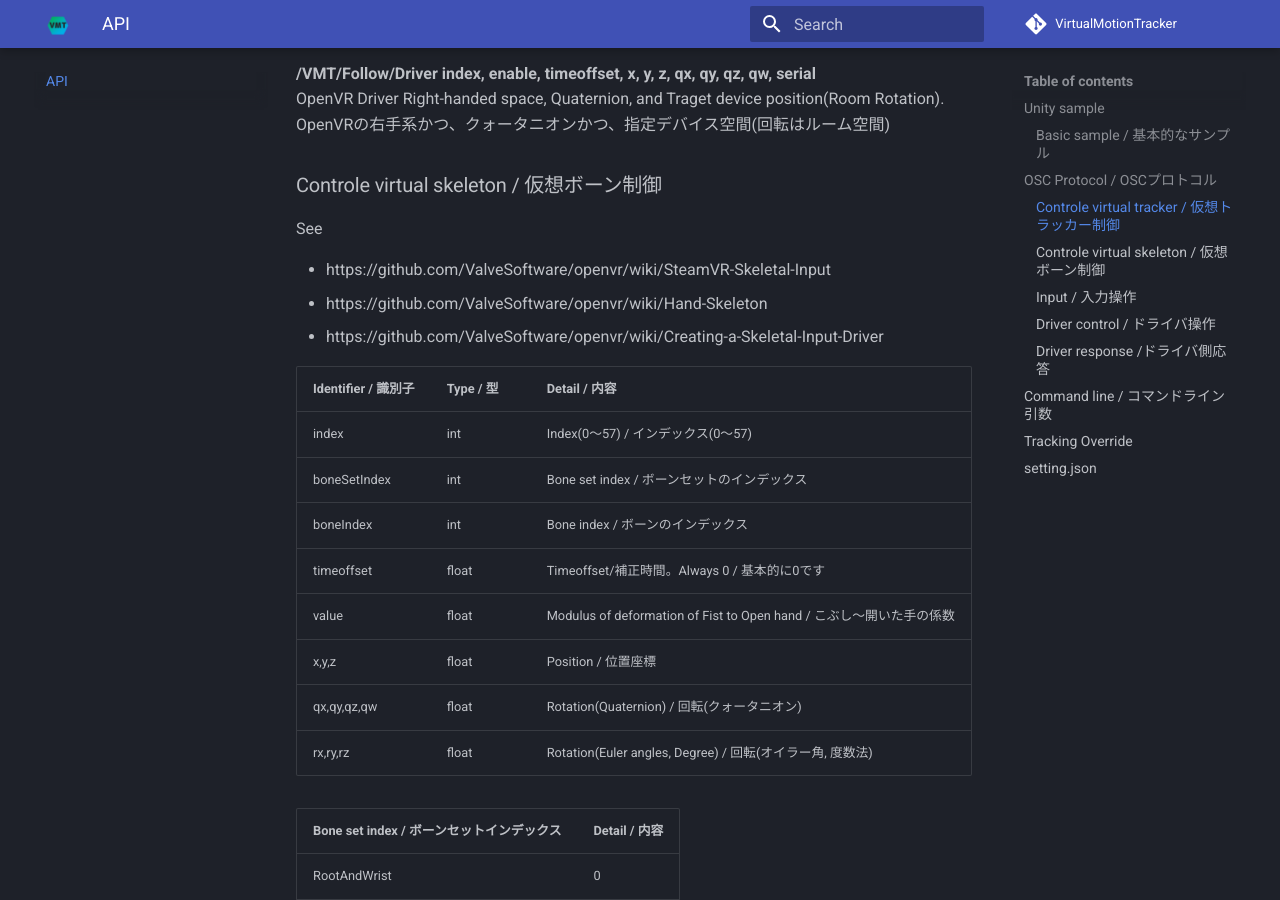
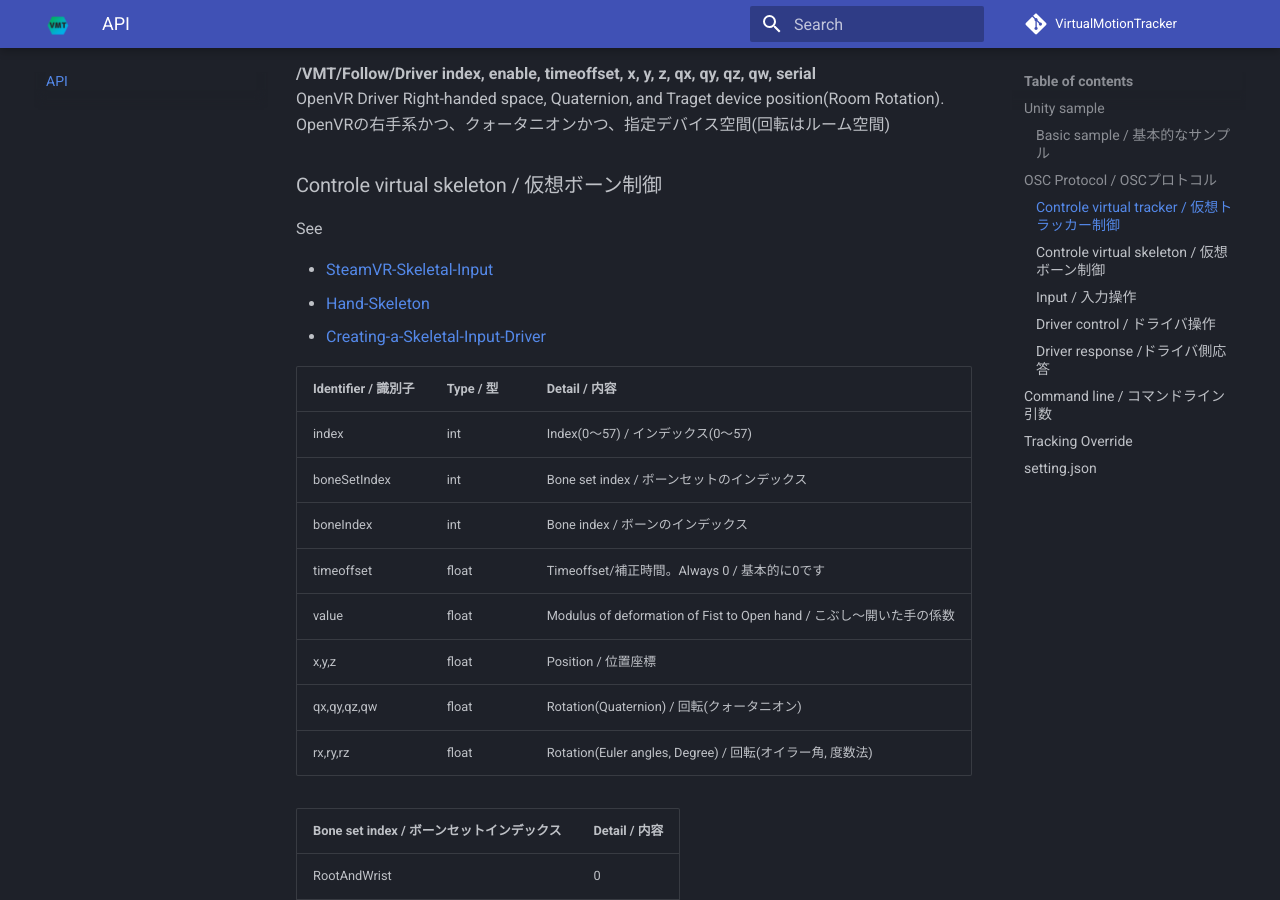
Before and after one commit to gpsnmeajp/VirtualMotionTrackerDocument, an MkDocs documentation site: the page built from docs/api.md, in a window 1280 px wide and 900 px high, scrolled down 3898 px. Built offline with MkDocs 1.6.1 and Material for MkDocs 9.7.7, drawn with Linux system fonts in a browser that asks for light colours; comment, search, counter and statistics services are not loaded; some of the changed lines change nothing that is shown; some of the changed text lies outside the part shown.

Commit message:
リンクを修正

```diff
--- a/docs/api.md
+++ b/docs/api.md
@@ -155,9 +155,9 @@ OpenVRの右手系かつ、クォータニオンかつ、指定デバイス空
 
 See
 
-+ https://github.com/ValveSoftware/openvr/wiki/SteamVR-Skeletal-Input
-+ https://github.com/ValveSoftware/openvr/wiki/Hand-Skeleton
-+ https://github.com/ValveSoftware/openvr/wiki/Creating-a-Skeletal-Input-Driver
++ [SteamVR-Skeletal-Input](https://github.com/ValveSoftware/openvr/wiki/SteamVR-Skeletal-Input)
++ [Hand-Skeleton](https://github.com/ValveSoftware/openvr/wiki/Hand-Skeleton)
++ [Creating-a-Skeletal-Input-Driver](https://github.com/ValveSoftware/openvr/wiki/Creating-a-Skeletal-Input-Driver)
 
 |Identifier / 識別子|Type / 型|Detail / 内容|
 |---|---|---|
@@ -220,7 +220,7 @@ See
 !!! Note
     The values of x,y,z, qx,qy,qz, rx,ry,rz should be set according to vr_glove_left_model.fbx, vr_glove_right_model.fbx.
     x,y,z, qx,qy,qz, rx,ry,rz の値は、vr_glove_left_model.fbx, vr_glove_right_model.fbxにもとづいて設定する必要があります。
-    https://github.com/ValveSoftware/openvr/wiki/Hand-Skeleton
+    [See Hand-Skeleton](https://github.com/ValveSoftware/openvr/wiki/Hand-Skeleton)
 
 **/VMT/Skeleton/Scolar index, boneSetIndex, value, 0, 0**
 Bone set unit, and Linear space. (Strongly Recommended)
@@ -408,7 +408,7 @@ Driver space / ドライバ空間
 SteamVR has the ability to overwrite the orientation of an existing device with the specified device orientation for debugging the device under development.
 SteamVRには、開発中のデバイスのデバッグのため、既存のデバイスの姿勢を指定したデバイスの姿勢で上書きする機能があります。
 
-[https://github.com/ValveSoftware/openvr/wiki/TrackingOverrides](https://github.com/ValveSoftware/openvr/wiki/TrackingOverrides)
+[TrackingOverrides](https://github.com/ValveSoftware/openvr/wiki/TrackingOverrides)
 
 As an example, if you add the following description to steamvr.vrsettings, you can control tracker 0 = HMD, 1 = left hand, 2 = right hand.
 例として、steamvr.vrsettingsに以下の記述を追加すると、トラッカー0=HMD, 1=左手, 2=右手の制御ができます。
```
